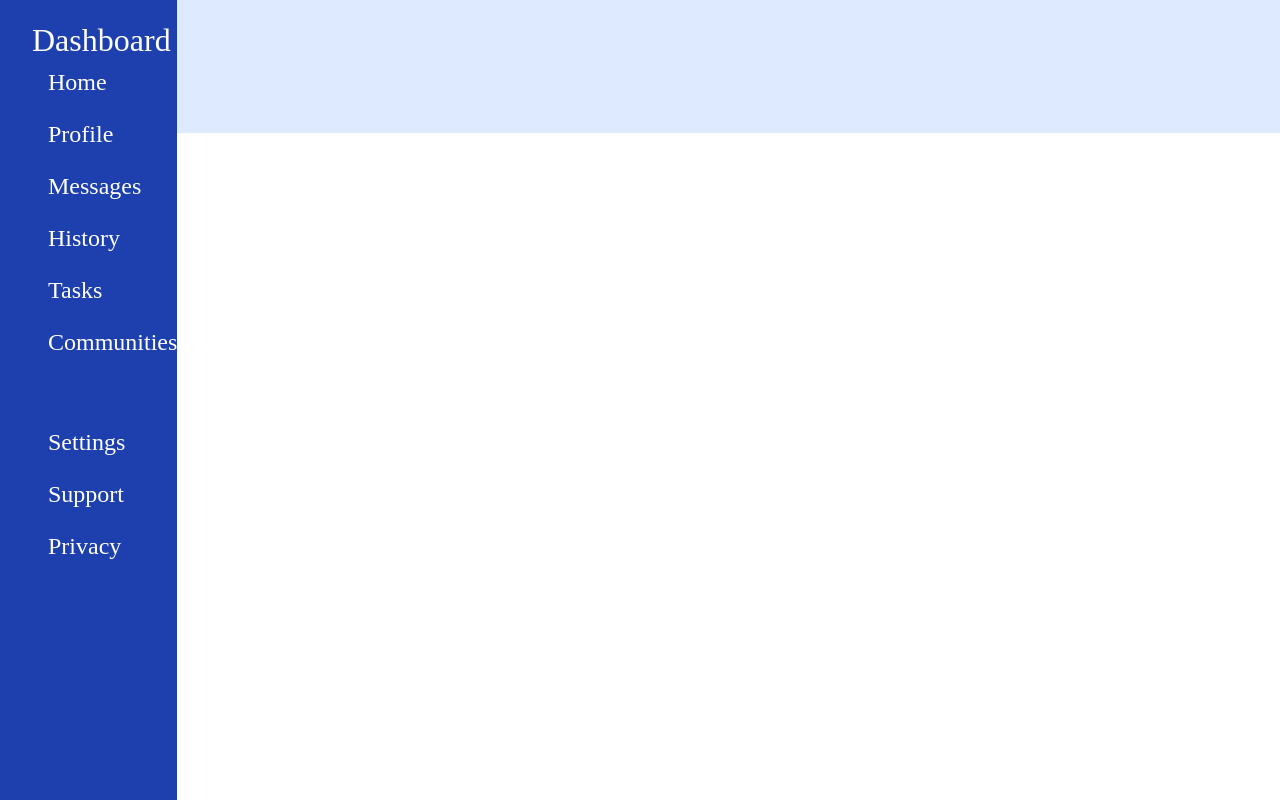
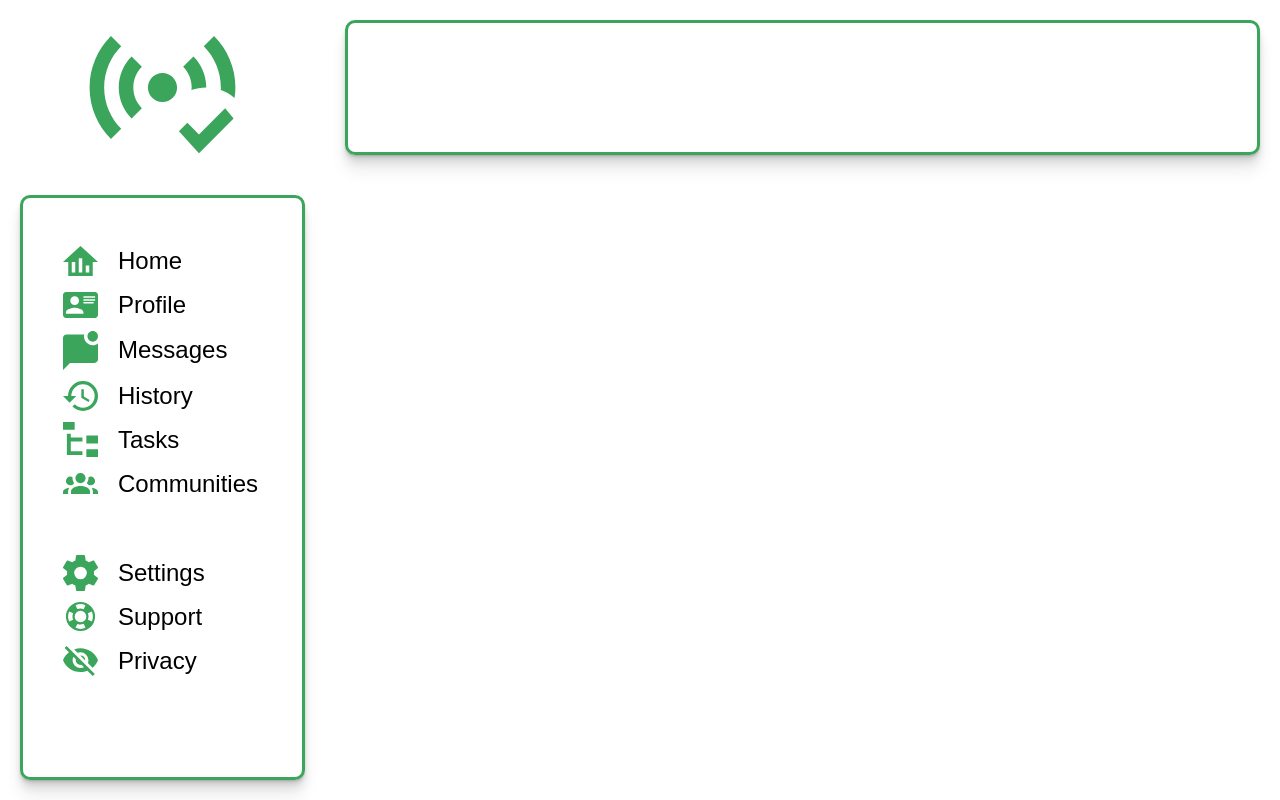
Before and after one commit to rewthex/admin-dashboard, a plain HTML site: page index.html in a window 1280 px wide. Drawn offline with Linux system fonts and the light colour scheme; a web font is replaced by a local one.

Commit message:
Completed sidebar, revamped color scheme, added logo

```diff
--- a/index.html
+++ b/index.html
@@ -4,30 +4,60 @@
 		<meta charset="UTF-8" />
 		<meta name="viewport" content="width=device-width, initial-scale=1.0" />
 		<link rel="stylesheet" href="styles.css" />
+		<link rel="preconnect" href="https://fonts.googleapis.com" />
+		<link rel="preconnect" href="https://fonts.gstatic.com" crossorigin />
+		<link
+			href="https://fonts.googleapis.com/css2?family=REM:ital,wght@0,100..900;1,100..900&display=swap"
+			rel="stylesheet"
+		/>
 		<title>Admin Dashboard</title>
 	</head>
 	<body>
 		<div class="container">
-			<div class="sidebar">
-                <div class="logo">
-                    Dashboard
-                </div>
-                <ul>
-                    <li>Home</li>
-                    <li>Profile</li>
-                    <li>Messages</li>
-                    <li>History</li>
-                    <li>Tasks</li>
-                    <li>Communities</li>
-                </ul>
+			<div class="logo">
+				<img
+					fill="green"
+					width="175px"
+					src="/images/dashboard.svg"
+					alt="dashboard"
+				/>
+			</div>
 
-                <ul>
-                    <li>Settings</li>
-                    <li>Support</li>
-                    <li>Privacy</li>
-                </ul>
-            </div>
-			<div class="header"></div>
+			<div class="shadow sidebar">
+				<ul class="main-links">
+					<li><img class="icon" src="/images/home.svg" alt="home" />Home</li>
+					<li>
+						<img class="icon" src="/images/profile.svg" alt="home" />Profile
+					</li>
+					<li>
+						<img class="icon" src="/images/messages.svg" alt="home" />Messages
+					</li>
+					<li>
+						<img class="icon" src="/images/history.svg" alt="home" />History
+					</li>
+					<li><img class="icon" src="/images/tasks.svg" alt="home" />Tasks</li>
+					<li>
+						<img
+							class="icon"
+							src="/images/communities.svg"
+							alt="home"
+						/>Communities
+					</li>
+				</ul>
+
+				<ul class="secondary-links">
+					<li>
+						<img class="icon" src="/images/settings.svg" alt="home" />Settings
+					</li>
+					<li>
+						<img class="icon" src="/images/support.svg" alt="home" />Support
+					</li>
+					<li>
+						<img class="icon" src="/images/privacy.svg" alt="home" />Privacy
+					</li>
+				</ul>
+			</div>
+			<div class="shadow header"></div>
 			<div class="content"></div>
 		</div>
 	</body>
--- a/styles.css
+++ b/styles.css
@@ -11,15 +11,6 @@
 body {
 	line-height: 1.5;
 	-webkit-font-smoothing: antialiased;
-}
-
-img,
-picture,
-video,
-canvas,
-svg {
-	display: block;
-	max-width: 100%;
 }
 
 input,
@@ -50,13 +41,20 @@ ul {
 	isolation: isolate;
 }
 
+.shadow {
+	box-shadow: 0 1px 1px hsl(0deg 0% 0% / 0.075),
+		0 2px 2px hsl(0deg 0% 0% / 0.075), 0 4px 4px hsl(0deg 0% 0% / 0.075),
+		0 8px 8px hsl(0deg 0% 0% / 0.075), 0 16px 16px hsl(0deg 0% 0% / 0.075);
+}
+
 .container {
 	height: 100vh;
 	display: grid;
-	grid-template-columns: repeat(8, 1fr);
+	background-color: rgb(255, 255, 255);
+	grid-template-columns: minmax(250px, 325px) repeat(7, 1fr);
 	grid-template-rows: repeat(6, 1fr);
 	grid-template-areas:
-        "sidebar header  header  header  header  header  header  header"
+		"logo    header  header  header  header  header  header  header"
 		"sidebar content content content content content content content"
 		"sidebar content content content content content content content"
 		"sidebar content content content content content content content"
@@ -66,36 +64,64 @@ ul {
 
 .sidebar {
 	display: grid;
-    grid-template-rows: repeat(7, 1fr);
+    font-family: "REM", sans-serif;
+    font-weight: 500;
+	grid-template-rows: repeat(6, 1fr);
 	grid-area: sidebar;
-    background-color: #1e40af;
-    color: white;
+	margin: 20px;
+	border-radius: 10px;
+    border: 3px solid #3BA55C;
+	color: black;
 }
 
 .logo {
-    padding-top: 1rem;
-    padding-left: 2rem;
-    font-size: 2rem;
+	display: flex;
+	justify-content: center;
+	align-items: center;
 }
 
-.sidebar > ul {
-    font-size: 1.5rem;
-    padding-left: 3rem;
-    padding-bottom: 3rem;
+.icon {
+	width: 35px;
+	margin-right: 20px;
 }
 
-ul > li {
-    margin-bottom: 1rem;
+.main-links {
+	font-size: 1.5rem;
+	grid-row-start: 2;
+	padding-left: 2.5rem;
+}
+
+.secondary-links {
+	font-size: 1.5rem;
+	grid-row-start: 4;
+	padding-left: 2.5rem;
+}
+
+li {
+	display: flex;
+	align-items: center;
+	margin-bottom: 0.5rem;
+}
+
+li:hover {
+    color: #3BA55C;
+    cursor: grab;
+}
+
+li:active {
+    color: #5ac07a;
+    cursor: grabbing;
 }
 
 .header {
 	display: grid;
 	grid-area: header;
-    background-color: #ddeaff;
+	margin: 20px;
+	border-radius: 10px;
+	border: 3px solid #3BA55C;
 }
 
 .content {
 	display: grid;
 	grid-area: content;
-    background-color: #ffffff;
 }
```
Also changed, not shown: images/communities.svg (added), images/dashboard.svg (added), images/history.svg (added), images/home.svg (added), images/messages.svg (added), images/privacy.svg (added), images/profile.svg (added), images/settings.svg (added), images/support.svg (added), images/tasks.svg (added). Lines whose indentation alone changed are shown as unchanged.
